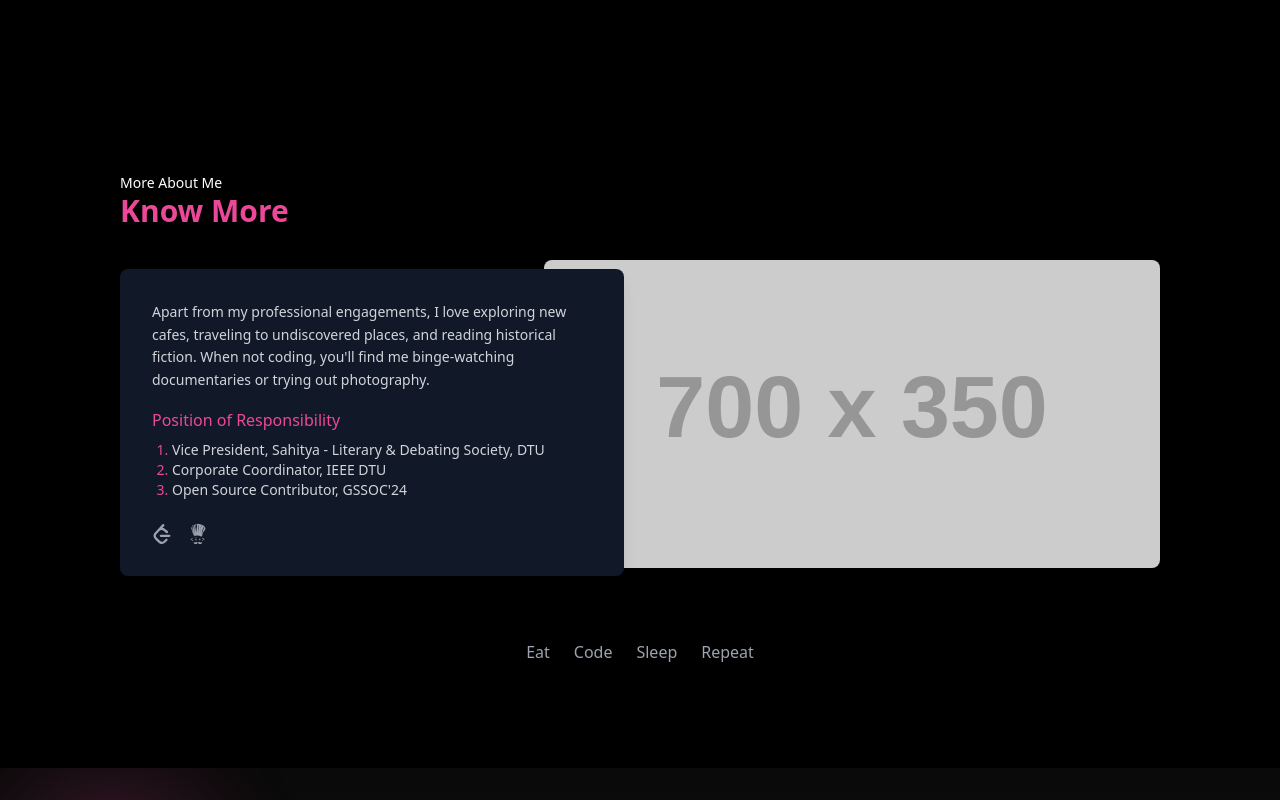
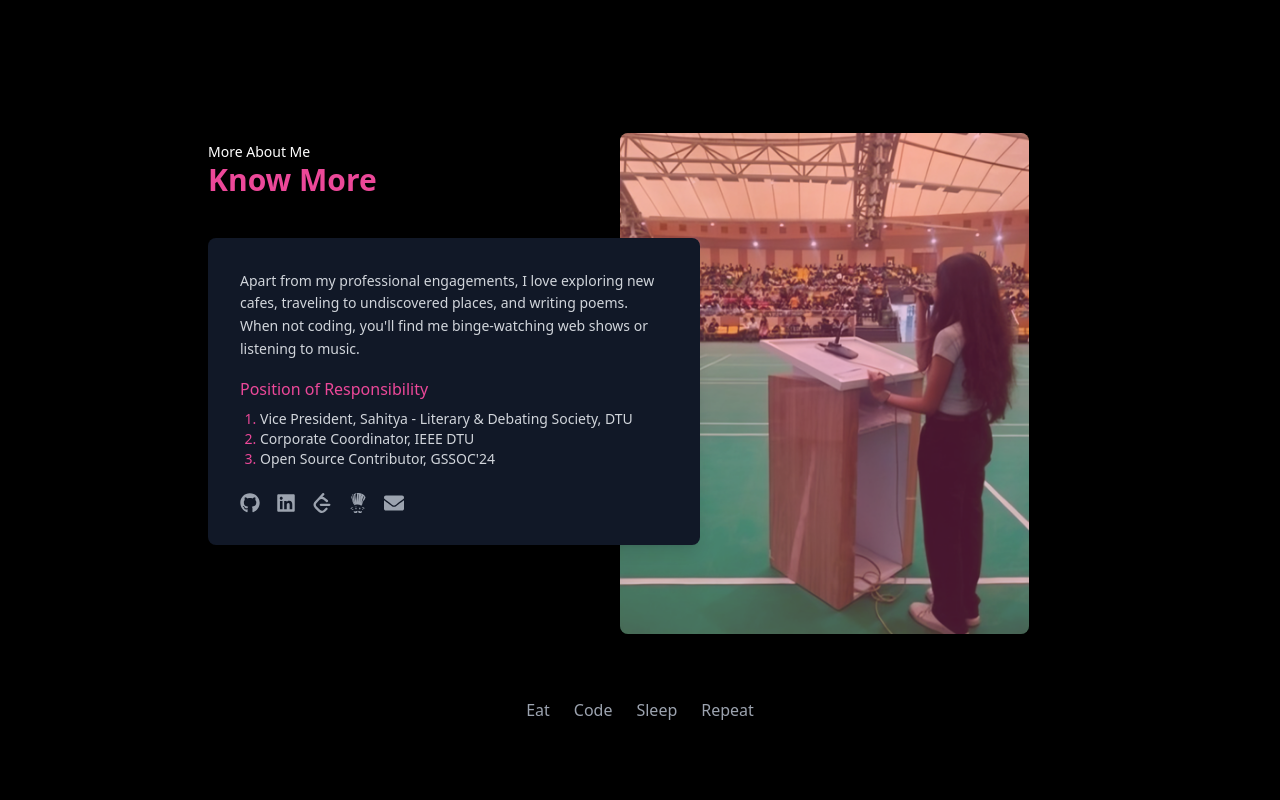
Before and after one commit to aggrhythm/Portfolio, a React (Vite) app: page / in a window 1280 px wide. Shown: the part 4720-5520 px from the top of the page. Built offline with nearby package versions, Linux system fonts and the light colour scheme.

Commit message:
final changes

```diff
--- a/package.json
+++ b/package.json
@@ -15,6 +15,7 @@
     "react": "^18.3.1",
     "react-dom": "^18.3.1",
     "react-icons": "^5.4.0",
+    "react-intersection-observer": "^9.14.0",
     "react-simple-typewriter": "^5.0.1"
   },
   "devDependencies": {
--- a/src/components/knowmore.jsx
+++ b/src/components/knowmore.jsx
@@ -1,38 +1,64 @@
 import React from 'react';
 import { SiLeetcode, SiCodechef } from 'react-icons/si';
+import { FaGithub, FaLinkedin, FaEnvelope } from "react-icons/fa";
+import { useInView } from 'react-intersection-observer';
+import photo from "../assets/resized_image.png"
+const KnowMore = () => {
+  const { ref: leftRef, inView: leftVisible } = useInView({ triggerOnce: true, threshold: 0.2 });
+  const { ref: rightRef, inView: rightVisible } = useInView({ triggerOnce: true, threshold: 0.2 });
 
-const KnowMore = () => {
   return (
-    <section className="bg-black text-white py-16 px-6 md:px-20">
-      <div className="max-w-7xl mx-auto flex flex-col md:flex-row mt-28 mb-16 items-center gap-6 md:gap-0 relative">
+    <section className="bg-black text-white py-10 px-6 md:px-20">
+      <div className="max-w-5xl mx-auto flex flex-col md:flex-row mt-4 mb-16 items-center gap-6 md:gap-0 relative">
 
-        <div className="relative md:w-[45%] ml-10 md:-mr-20 z-20 animate-fade-in-left">
-          <p className="text-white text-sm absolute left-0 -top-16 md:top-0 md:relative">
+        <div
+          ref={leftRef}
+          className={`relative md:w-[48%] ml-20 md:-mr-20 z-20 transition-transform duration-700 ${
+            leftVisible ? 'animate-fade-in-left' : 'translate-x-[-100%] opacity-0'
+          }`}
+        >
+          {/* Left Section */}
+          <p className="text-white text-sm absolute left-0 -top-16 md:top-0 md:relative hover:text-pink-500 transition duration-300">
             More About Me
           </p>
-          <h3 className="text-pink-500 text-3xl font-bold absolute left-0 -top-12 md:relative md:top-0">
+          <h3 className="text-pink-500 text-3xl font-bold absolute left-0 -top-12 md:relative md:top-0 hover:text-white transition duration-300">
             Know More
           </h3>
 
-          <div className="bg-gray-900 p-6 md:p-8 rounded-lg shadow-lg z-10 mt-16 md:mt-10 relative">
-            <p className="text-gray-300 text-sm leading-relaxed">
-              Apart from my professional engagements, I love exploring new cafes, traveling to undiscovered places, and reading historical fiction. When not coding, you'll find me binge-watching documentaries or trying out photography.
+          <div className="bg-gray-900 p-6 md:p-8 rounded-lg shadow-lg z-10 mt-16 md:mt-10 relative  hover:scale-105 transition-transform duration-300">
+            <p className="text-gray-300 text-sm leading-relaxed hover:text-gray-100 transition duration-300">
+              Apart from my professional engagements, I love exploring new cafes, traveling to undiscovered places, and writing poems. When not coding, you'll find me binge-watching web shows or listening to music.
             </p>
 
             <div className="mt-4">
-              <h4 className="text-pink-500 text-md">Position of Responsibility</h4>
+              <h4 className="text-pink-500 text-md transition duration-300">Position of Responsibility</h4>
               <ul className="text-gray-300 list-decimal marker:text-pink-500 pl-5 text-sm mt-2">
-                <li>Vice President, Sahitya - Literary & Debating Society, DTU</li>
-                <li>Corporate Coordinator, IEEE DTU</li>
-                <li>Open Source Contributor, GSSOC'24</li>
+                <li className="hover:text-gray-100 transition duration-300">Vice President, Sahitya - Literary & Debating Society, DTU</li>
+                <li className="hover:text-gray-100 transition duration-300">Corporate Coordinator, IEEE DTU</li>
+                <li className="hover:text-gray-100 transition duration-300">Open Source Contributor, GSSOC'24</li>
               </ul>
             </div>
 
-            {/* Social Icons moved to bottom */}
             <div className="flex gap-4 text-center mt-6">
+            <a
+          href="https://github.com/aggrhythm"
+          target="_blank"
+          rel="noopener noreferrer"
+          className="text-gray-400 hover:text-pink-500 transition duration-300 transform hover:scale-110"
+        >
+          <FaGithub size={20} />
+        </a>
+        <a
+          href="https://www.linkedin.com/in/rhytham-aggarwal-679821250/"
+          target="_blank"
+          rel="noopener noreferrer"
+          className="text-gray-400 hover:text-pink-500 transition duration-300 transform hover:scale-110"
+        >
+          <FaLinkedin size={20}/>
+        </a>
               <a
                 href="https://leetcode.com/u/aggrhythm/"
-                className="text-gray-400 hover:text-pink-500 transition duration-300"
+                className="text-gray-400 hover:text-pink-500 transition duration-300 transform hover:scale-110"
                 target="_blank"
                 rel="noopener noreferrer"
               >
@@ -40,32 +66,50 @@ const KnowMore = () => {
               </a>
               <a
                 href="https://www.codechef.com/users/aggrhythm"
-                className="text-gray-400 hover:text-pink-500 transition duration-300"
+                className="text-gray-400 hover:text-pink-500 transition duration-300 transform hover:scale-110"
                 target="_blank"
                 rel="noopener noreferrer"
               >
                 <SiCodechef size={20} />
               </a>
+              <a
+          href="mailto:aggarwalrhythm2003@gmail.com"
+          target="_blank"
+          rel="noopener noreferrer"
+          className="text-gray-400 hover:text-pink-500 transition duration-300 transform hover:scale-110"
+        >
+          <FaEnvelope size={20} />
+        </a>
+
             </div>
           </div>
         </div>
 
-        <div className="md:w-[55%] mt-20 relative z-0 animate-fade-in-right">
-          <img
-            src="https://via.placeholder.com/700x350"
-            alt="Fun Hobbies"
-            className="rounded-lg shadow-lg"
-          />
+        {/* Right Section */}
+        <div
+          ref={rightRef}
+          className={`md:w-[40%] mt-20 relative z-0 transition-transform duration-700 ${
+            rightVisible ? 'animate-fade-in-right' : 'translate-x-[100%] opacity-0'
+          }`}
+        >
+          <div className="relative group">
+            {/* Image with Pink Overlay */}
+            <img
+              src={photo}
+              alt="Fun Hobbies"
+              className="rounded-lg shadow-lg filter group-hover:blur-0 group-hover:scale-105 group-hover:shadow-2xl transition-transform duration-300"
+            />
+            <div className="absolute inset-0 bg-pink-500 opacity-30 group-hover:opacity-0 transition-opacity duration-500 rounded-lg"></div>
+          </div>
         </div>
       </div>
 
-      {/* Tech Stack */}
-      <div className="mt-2 text-center">
+      <div className="text-center">
         <div className="flex justify-center gap-6 text-gray-400 text-md flex-wrap">
-          <span className="hover:text-pink-500 transition duration-300">Eat</span>
-          <span className="hover:text-pink-500 transition duration-300">Code</span>
-          <span className="hover:text-pink-500 transition duration-300">Sleep</span>
-          <span className="hover:text-pink-500 transition duration-300">Repeat</span>
+          <span className="hover:text-pink-500 transition duration-300 hover:text-lg">Eat</span>
+          <span className="hover:text-pink-500 transition duration-300 hover:text-lg">Code</span>
+          <span className="hover:text-pink-500 transition duration-300 hover:text-lg">Sleep</span>
+          <span className="hover:text-pink-500 transition duration-300 hover:text-lg">Repeat</span>
         </div>
       </div>
     </section>
```
Also changed, not shown: src/assets/resized_image.png (added), 1 other file (tests, documents, lock files or other folders).
